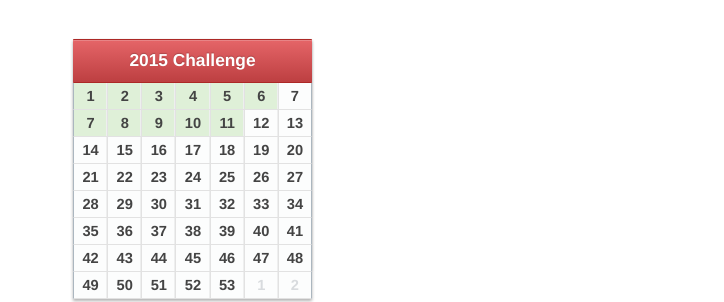
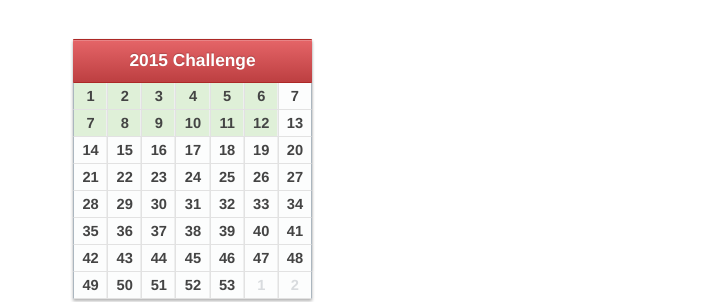
Before and after one commit to Andersos/andersos.net, a Jekyll site: the page built from _posts/2015-01-01-once-a-week.md, in a window 1280 px wide. Shown: the part 271-573 px from the top of the page, without its empty margins (273-997 px from the left). Built offline with Jekyll 4.4.1, drawn with Linux system fonts in a browser that asks for light colours; Markdown is read by kramdown in place of the engine named in the settings.

Commit message:
Update 2015-01-01-once-a-week.md

```diff
--- a/_posts/2015-01-01-once-a-week.md
+++ b/_posts/2015-01-01-once-a-week.md
@@ -35,7 +35,7 @@ tags:
             <td class="success">9</td>
             <td class="success">10</td>
             <td class="success">11</td>
-            <td>12</td>
+            <td class="success">12</td>
             <td>13</td>
         </tr>
         <tr>
```
